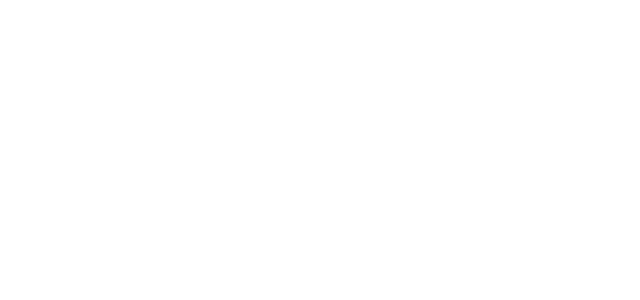
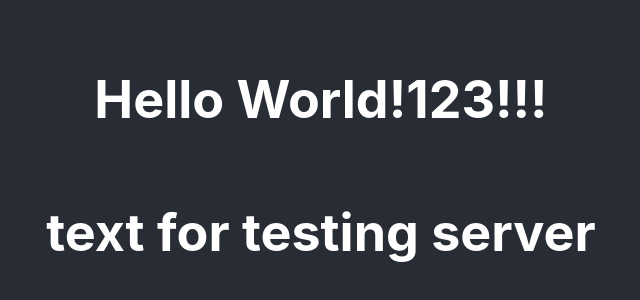
Before and after one commit to jjoonleo/food, a React (Create React App) app in the folder client/: page /addFood/1 in a window 1280 px wide. Before the commit this address had no page. Shown: the part 234-534 px from the top of the page, without its empty margins (319-959 px from the left). Built offline with nearby package versions, Linux system fonts and the light colour scheme.

Commit message:
add AddFood page

```diff
--- a/client/src/App.js
+++ b/client/src/App.js
@@ -10,6 +10,7 @@
 
 import Home from "./routes/Home";
 import AddRestaurant from './routes/AddRestaurant';
+import AddFood from './routes/AddFood';
 
 function App() {
   return (
@@ -18,6 +19,7 @@
         <Routes>
           <Route path="/" element={<Home/>} />
           <Route path="/addRestaurant" element={<AddRestaurant/>} />
+          <Route path="/addFood/:resturant" element={<AddFood/>} />
         </Routes>
       </div>
     </Router>
--- a/client/src/components/RestaurantList.js
+++ b/client/src/components/RestaurantList.js
@@ -1,9 +1,12 @@
 import React from 'react';
+import { useNavigate } from 'react-router-dom';
 
 const RestaurantList = ({restaurants}) => {
     const length = restaurants.length;
+    const navigate = useNavigate();
     const onClick = (restaurant) => {
         console.log(restaurant.name);
+        navigate(`/addFood/${restaurant.name}`);
     }
 
     return(
--- /dev/null
+++ b/client/src/routes/AddFood.js
@@ -0,0 +1,100 @@
+import axios from 'axios';
+import { useParams } from "react-router-dom";
+import React, { useEffect, useState }  from 'react';
+import RestaurantList from '../components/RestaurantList';
+import errorCode from '../constants/errorCode';
+
+const AddFood = () => {
+    const {restaurant} = useParams();
+    console.log(restaurant);
+    // const [restaurantNameText, setRestaurantNameText] = useState("");
+    // const [Error, setError] = useState(null);
+    // const [restaurants, setRestaurants] = useState([]);
+
+    // const getRestaurants = async () => {
+    //     try {
+    //         console.log("gettin restaurants");
+    //         let result = await axios.get(
+    //             "/api/restaurant/all",
+    //             { withCredentials: true }
+    //         );
+
+    //         result = result.data.result;
+    //         console.log([...result]);
+    //         setRestaurants([...result]);
+
+
+    //     } catch (error) {
+    //         console.log(error);
+    //         setError("식당 목록을 불러오는데 실패했습니다.");
+    //     }
+    // }
+
+    // const validate = () => {
+    //     if(restaurantNameText === ""){
+    //         return false;
+    //     }
+    //     return true;
+    // }
+
+    // const handleSubmit = async (event) => {
+    //     if(!validate()){
+    //         setError("이름을 입력해 주세요.");
+    //         return;
+    //     }
+    //     try {
+    //         let result = await axios.post(
+    //             "api/restaurant",
+    //             {
+    //                 name: restaurantNameText,
+    //             },
+    //             { withCredentials: true }
+    //         )
+    //         console.log(result);
+    //         if(result.status === 201){
+    //             setRestaurantNameText("");
+    //             setError("");
+    //             getRestaurants();
+    //             alert("입력을 성공했습니다.");
+    //         }
+    //     } catch (error) {
+    //         let response = error.response;
+    //         let err = error.response.data.error;
+    //         if(response.status === 405){
+    //             if(err.code === errorCode.MongoServerError){
+    //                 setError("중복된 이름입니다. 다른 이름을 입력하세요.");
+    //             }
+    //         }else if(response.status === 400){
+    //             if(err.code === errorCode.ValidationError){
+    //                 setError("이름을 입력해 주세요.");
+    //             }
+    //         }else{
+    //             setError("알 수 없는 에러가 발생했습니다.")
+    //         }
+    //     }
+
+    // }
+
+    // useEffect(()=>{
+    //     getRestaurants();
+    // },[]);
+
+    // return(
+    //     <div className="App">
+    //         {Error? <p>{Error}</p>:null}
+    //         <input type="text" placeholder="restaurant name" value={restaurantNameText} onChange={(e)=>setRestaurantNameText(e.target.value)}/>
+    //         <button onClick={handleSubmit}>submit</button>
+    //         {restaurants?<RestaurantList restaurants={restaurants}/>:null}
+    //     </div>
+    // );
+    return(
+        <div className="App">
+            <header className="App-header">
+                <h1>Hello World!123!!!</h1>
+                <h1>text for testing server</h1>
+            </header>
+        </div>
+    );
+}
+
+export default AddFood;
```
